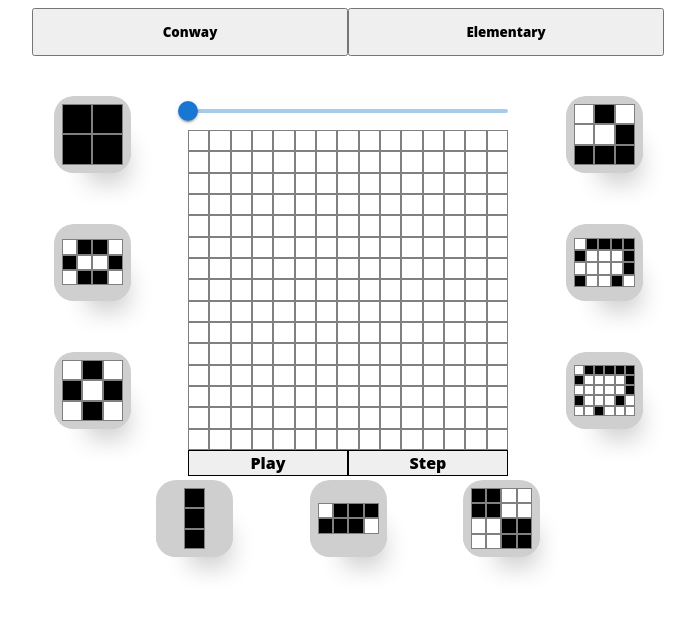
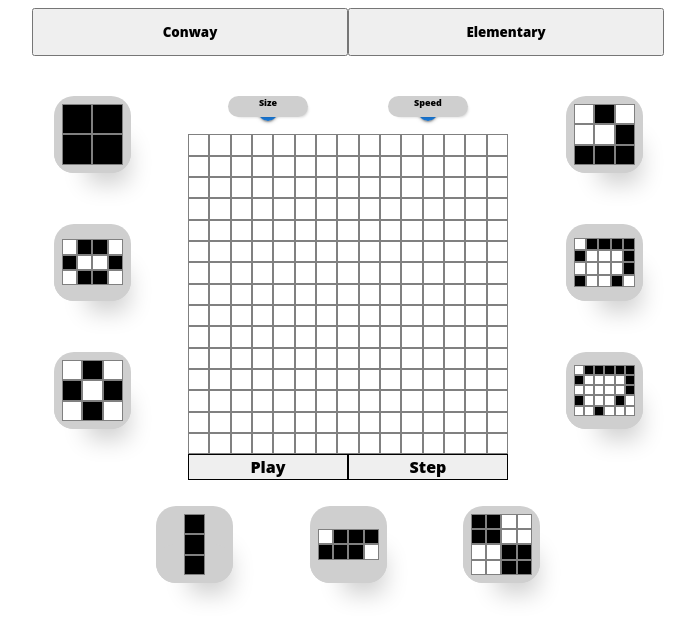
Before and after one commit to TCooper1996/CellularExplorer, a React (Create React App) app: page / in a window 1280 px wide. Shown: the top 638 px of the page, without its empty margins (292-987 px from the left). Built offline with nearby package versions, Linux system fonts and the light colour scheme.

Commit message:
Added Slider Abstraction

```diff
--- a/src/index.css
+++ b/src/index.css
@@ -23,8 +23,11 @@
   margin: 0 auto;
 }
 
+#mainBoardContainer{
+  width: 25vw;
+}
+
 #mainBoard {
-  width: 25vw;
   height: 25vw;
 }
 
@@ -45,7 +48,6 @@
 #mainBoardContainer .active{
   background-color: #cfcfcf;
   box-shadow: none;
-
 }
 
 #prefabMenu {
@@ -93,14 +95,11 @@
   font-size: 14px;
   font-weight: 500;
   justify-content: center;
-  letter-spacing: .25px;
-  line-height: normal;
   overflow: visible;
   position: relative;
   text-align: center;
   text-transform: none;
   transition: box-shadow 280ms cubic-bezier(.4, 0, .2, 1),opacity 15ms linear 30ms,transform 270ms cubic-bezier(0, 0, .2, 1) 0ms;
-  --transition: all 235ms ease-in-out;
   user-select: none;
   -webkit-user-select: none;
   touch-action: manipulation;
@@ -193,21 +192,61 @@
   background: #cfcfcf;
 }
 
-.sizeSlider .thumbClass{
-  height: 50px;
-  width: 1vw;
-  background-color: #000000;
+#MainSliderContainer{
+  height: 3vw;
+  width: 100%;
+}
+
+.SliderContainer{
+  position: relative;
+  width: 50%;
+  display: inline-block;
+  margin: auto;
+  height: 100%;
+}
+
+.SliderContainer .SliderControl{
+  position: absolute;
+  margin: auto;
+
+  width: 0%;
+  transition: all 0.7s ease-in-out;
+  left:50%;
+}
+
+.SliderContainer .SliderLabel{
+  position: absolute;
+  margin: auto;
+  height: 55%;
+  width: 50%;
+  bottom: 45%;
+  left: 25%;
+  background-color: #cfcfcf;
+  color: #000000;
+  border-radius: 20px;
+  transition: all 0.7s ease-in-out;
+  overflow: hidden;
+  text-overflow: initial;
+  white-space: nowrap;
+  font-family: 'Open Sans', sans-serif, monospace;
+  font-size: 0.7vw;
+  text-align:center;
+  font-weight: 800;
+  box-shadow: rgba(0, 0, 0, .2) 3px 3px 3px -3px;
+  cursor:pointer;
+
+}
+
+.SliderContainer:hover .SliderControl{
+  width: 80%;
+  display: inline;
+  left:10%;
 }
 
 
-.sizeSlider .trackClass{
-  height: 90px;
-  width: 100%;
-  background-color: #808080;
-}
-
-.sizeSlider{
-  height: 90px;
+.SliderContainer:hover .SliderLabel{
+  bottom: 0;
+  height: 30%;
 }
 
 .cell {
--- a/src/index.tsx
+++ b/src/index.tsx
@@ -35,6 +35,11 @@
   isAlive:boolean
   isShadowed: boolean
 }
+interface Automaton{
+  pos: [number, number]
+  grid: boolean[][];
+  name: string;
+}
 
 const Create2DArray = (width:number, height?:number, val?:any) => {
   const h = height === undefined ? width : height
@@ -67,8 +72,10 @@
     this.BoardGrid = this.BoardGrid.bind(this)
     this.MainBoardCell = this.MainBoardCell.bind(this)
     this.PrefabBoardGrid = this.PrefabBoardGrid.bind(this)
+    this.PrefabButton = this.PrefabButton.bind(this)
     this.PrefabsMenu = this.PrefabsMenu.bind(this)
     this.adjustSize = this.adjustSize.bind(this)
+    this.adjustTime = this.adjustTime.bind(this)
 
     this.state = {currentPatternBuffered: "", size: ConwayBoardMinSize, board: board, running: false,
      timer: timer, dragBuffer: undefined}
@@ -91,6 +98,14 @@
     this.setState({board:newBoard})
 
   }
+
+  adjustTime(event: Event, value:number|number[]){
+    const time = value as number
+    clearTimeout(this.state.timer)
+    this.setState({timer: setInterval(() => this.playButtonHandler(), time*1000)})
+  }
+
+
 
 
   clickHandler(row: number, column: number){
@@ -203,19 +218,20 @@
   }
 
 
-  renderBoard(){
-    return <this.BoardGrid grid={this.state.board}/>
+
+  CompactSlider(props:{onChange:any, name:string, minVal:number, maxVal:number, defaultVal:number}){
+    return(
+    <div className={"SliderContainer"}>
+      <Slider className={"SliderControl"} onChange={props.onChange} min={props.minVal} max={props.maxVal} defaultValue={props.defaultVal}/>
+      <div className={"SliderLabel"}>{props.name}</div>
+    </div>
+    )
   }
 
   PrefabsMenu(){
-    interface Automaton{
-      pos: [number, number]
-      grid: boolean[][];
-      name: string;
-    }
     const xDist = 20
     const yDist = 10
-    const bottomYAxis = 30
+    const bottomYAxis = 32
 
     const CalcPos: (ind:number) => [number, number] = (ind:number) => {
       const x = (ind < 3 || ind > 5) ?  -xDist + Math.floor(ind/3)*xDist : -12 + (ind%3)*12
@@ -233,21 +249,27 @@
          automata.map(a => {
 
           const fontSize = a.name.length > 9 ? "0.5vw" : "1vw"
-          const prefabContainerClassName = "prefabContainer" + (this.state.currentPatternBuffered.toUpperCase() === a.name.toUpperCase() ? " selectedPrefab" : "")
-           return(
-             <li key={a.name} className="prefabAnchor" style={{left:a.pos[0]+"vw", top:a.pos[1]+"vw"}}>
-                <div className={prefabContainerClassName} onClick={() => this.clickHandlerPrefabGrid(a.grid, a.name)}>
-                      <div className="prefabNameContainer">
-                        <p className="prefabName" style={{fontSize:fontSize}}>{a.name.toLocaleUpperCase()}</p>
-                        <div className ="prefabNameOverlay"></div>
-                      </div>
-                      <div className="prefabContainerWrapper"><this.PrefabBoardGrid grid={a.grid} name={a.name}/></div>
-                </div>
-            </li>
-           )
+          const isSelected = this.state.currentPatternBuffered.toUpperCase() === a.name.toUpperCase()
+          const onClick = () => this.clickHandlerPrefabGrid(a.grid, a.name)
+          return <this.PrefabButton isSelected={isSelected} left={a.pos[0]+"vw"} top={a.pos[1]+"vw"} prefabName={a.name} prefabGrid={a.grid} fontSize={fontSize} onClick={onClick}/>
          })
         }
         </div>
+    )
+  }
+
+  PrefabButton(props: {isSelected:boolean, left:string, top:string, prefabName:string, prefabGrid:BooleanGrid, fontSize:string, onClick:any}){
+    const className = "prefabContainer" + (props.isSelected ? " selectedPrefab" : "")
+    return (
+      <li key={props.prefabName} className="prefabAnchor" style={{left:props.left, top:props.top}}>
+        <div className={className} onClick={props.onClick}>
+              <div className="prefabNameContainer">
+                <p className="prefabName" style={{fontSize:props.fontSize}}>{props.prefabName.toLocaleUpperCase()}</p>
+                <div className ="prefabNameOverlay"></div>
+              </div>
+              <div className="prefabContainerWrapper"><this.PrefabBoardGrid grid={props.prefabGrid} name={props.prefabName}/></div>
+        </div>
+    </li>
     )
   }
 
@@ -337,10 +359,14 @@
       <>
         <div id={"mainDiv"}>
           <div id={"mainBoardContainer"}>
-            <Slider onChange={this.adjustSize} defaultValue={ConwayBoardMinSize} min={ConwayBoardMinSize} max={ConwayBoardMaxSize} step={1} valueLabelDisplay={"auto"}/>
-          {this.renderBoard()}
-          <button className={playButtonClass} onClick={() => this.flipRunningState()}>{playButtonText}</button>
-          <button className={"step"} onClick={() => this.stepOnce()}>Step</button>
+            <div id={"MainSliderContainer"}>
+            <this.CompactSlider onChange={this.adjustSize} name={"Size"} defaultVal={ConwayBoardMinSize} minVal={ConwayBoardMinSize} maxVal={ConwayBoardMaxSize}/>
+            <this.CompactSlider onChange={this.adjustTime} name={"Speed"} defaultVal={1} minVal={0.25} maxVal={3}/>
+
+            </div>
+            <this.BoardGrid grid={this.state.board}/>
+            <button className={playButtonClass} onClick={() => this.flipRunningState()}>{playButtonText}</button>
+            <button className={"step"} onClick={() => this.stepOnce()}>Step</button>
           </div>
           <this.PrefabsMenu/>
         </div>
@@ -348,6 +374,7 @@
       )
   }
 }
+            //<Slider onChange={this.adjustSize} defaultValue={ConwayBoardMinSize} min={ConwayBoardMinSize} max={ConwayBoardMaxSize} step={1} valueLabelDisplay={"auto"}/>
 
 class Elementary extends React.Component<{}, {rule: string, size: number, stepFunc: (parents: boolean[]) => boolean}>{
   constructor(props: {}){
@@ -370,7 +397,6 @@
   handleSubmit(event: SyntheticEvent){
     const intRule = parseInt(this.state.rule)
     if (isNaN(intRule)){
-      alert("String must be numeric")
       return
     }
 
@@ -383,7 +409,6 @@
 
     const intRule = parseInt(target.value)
     if (isNaN(intRule)){
-      alert("String must be numeric")
       return
     }
 
```
